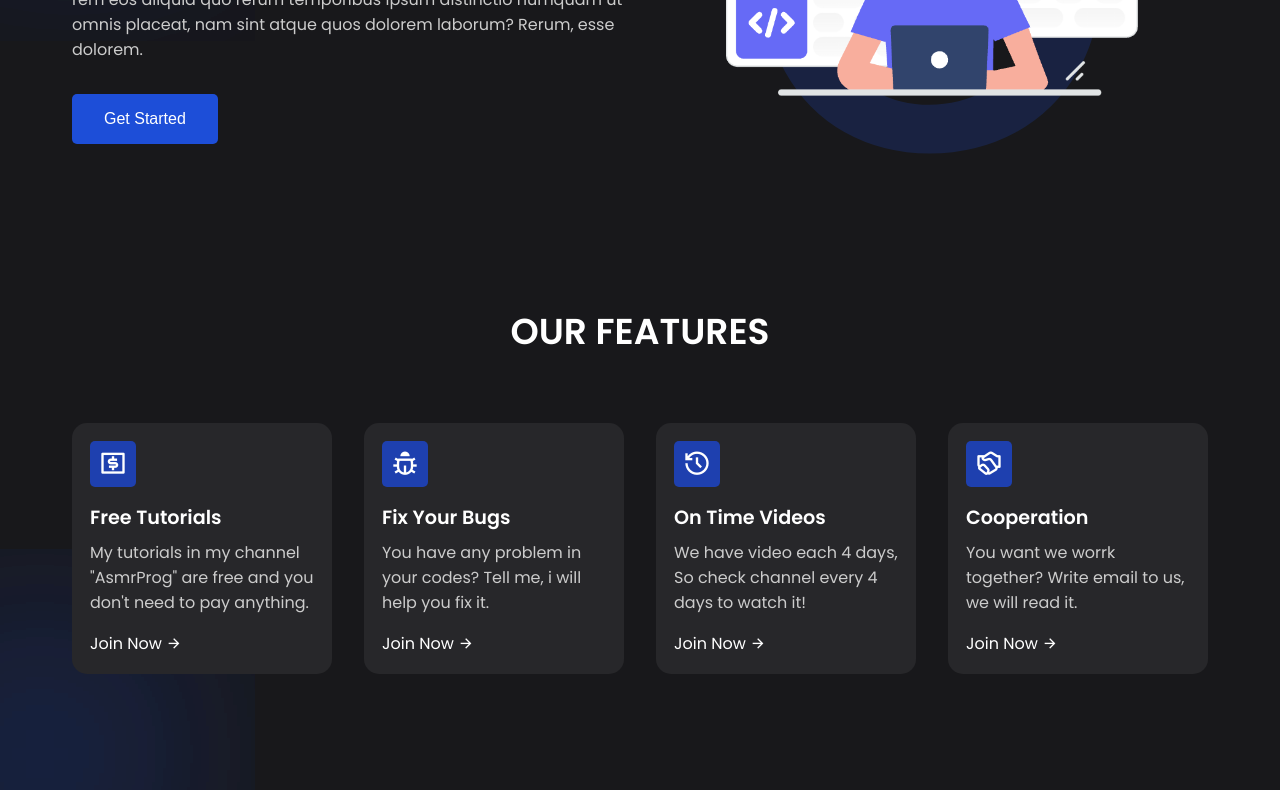
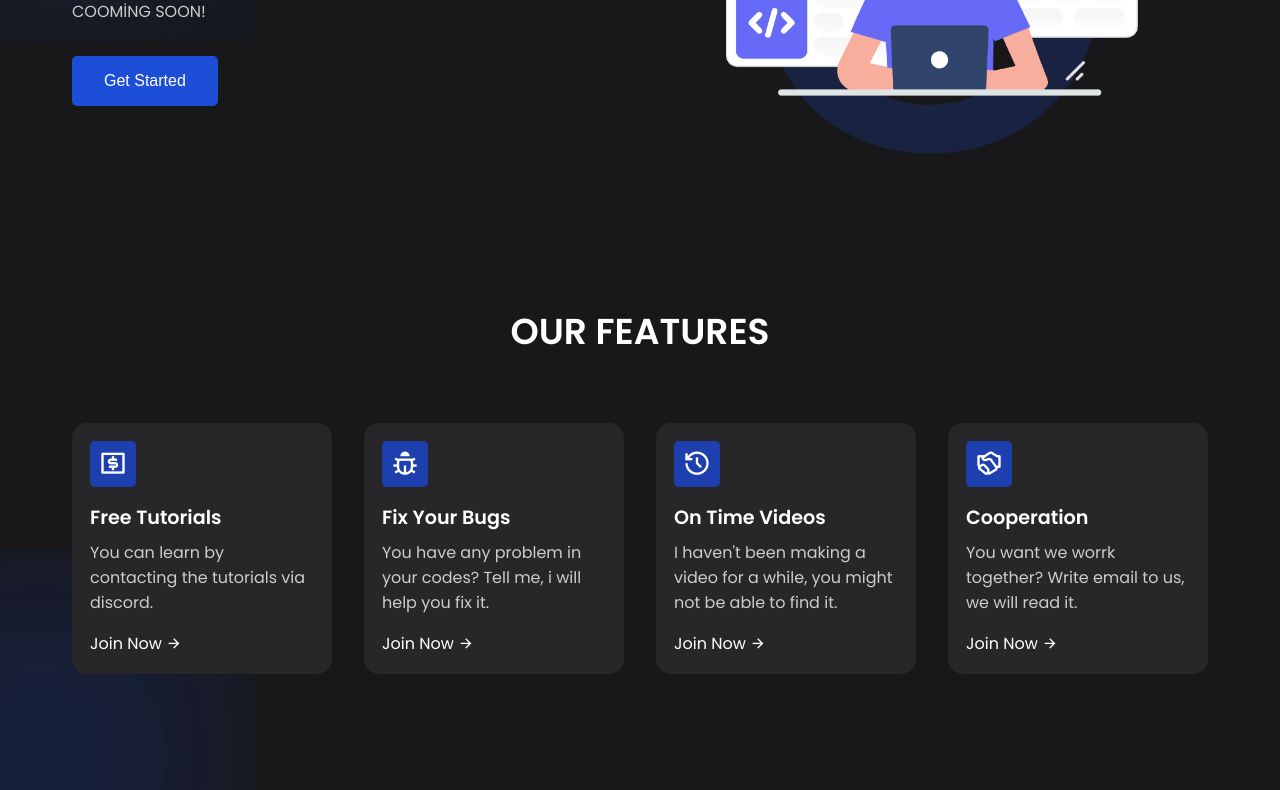
Before and after one commit to YagYz/yagyzsite, a plain HTML site: page index.html in a window 1280 px wide. Shown: the part 468-1258 px from the top of the page. Drawn offline with nearby package versions, Linux system fonts and the light colour scheme.

Commit message:
index.html

```diff
--- a/index.html
+++ b/index.html
@@ -33,9 +33,7 @@
             <h4>CREATE YOUR SITE LIKE A PRO</h4>
             <H1>Hi, I'm <span>YagYz</span>, Web Developer</H1>
             <p>
-                Lorem ipsum, dolor sit amet consectetur adipisicing elit. Repellendus rem eos aliquid quo rerum
-                temporibus ipsum distinctio numquam ut omnis placeat, nam sint atque quos dolorem laborum? Rerum, esse
-                dolorem.
+                COOMİNG SOON!
             </p>
             <button class="btn">Get Started</button>
         </div>
@@ -51,7 +49,7 @@
                 <span><i class="ri-money-dollar-box-line"></i></span>
                 <h4>Free Tutorials</h4>
                 <p>
-                    My tutorials in my channel "AsmrProg" are free and you don't need to pay anything.
+                    You can learn by contacting the tutorials via discord.
                 </p>
                 <a href="#">Join Now <i class="ri-arrow-right-line"></i></a>
             </div>
@@ -67,7 +65,7 @@
                 <span><i class="ri-history-line"></i></span>
                 <h4>On Time Videos</h4>
                 <p>
-                    We have video each 4 days, So check channel every 4 days to watch it!
+                    I haven't been making a video for a while, you might not be able to find it.
                 </p>
                 <a href="#">Join Now <i class="ri-arrow-right-line"></i></a>
             </div>
```
